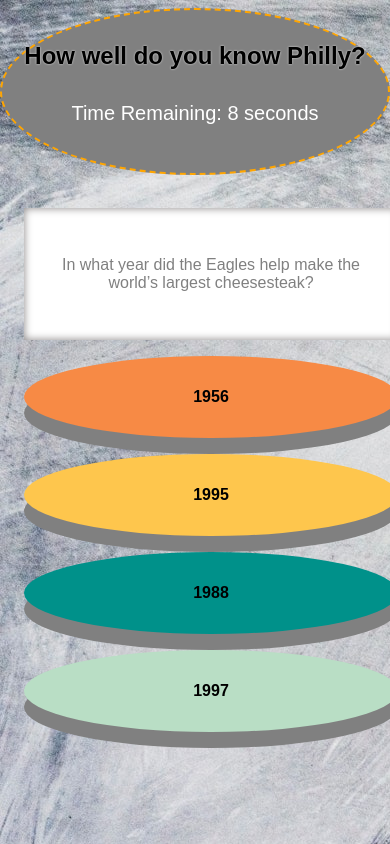
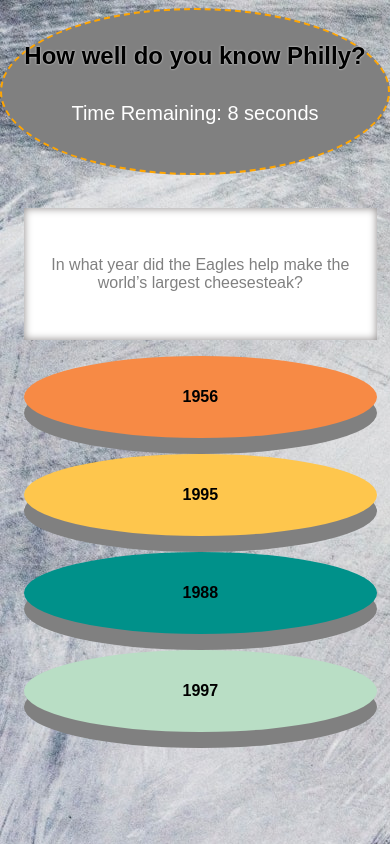
Before and after one commit to rdougherty31/TriviaGame, a plain HTML site: page index.html in a window 390 px wide. Both pictures are taken after a click on the button "Play Game!". Drawn offline with nearby package versions, Linux system fonts and the light colour scheme.

Commit message:
Margin Fix

```diff
--- a/assets/css/style.css
+++ b/assets/css/style.css
@@ -215,6 +215,12 @@ hr {
         width: 100%;
         font-size: 1rem;
     }
+    .playGame {
+        margin-right: 7%;
+    }
+    #result {
+        margin: 0 auto;
+    }
     #playAgain {
         width: 10rem;
         height: 6rem;
@@ -224,9 +230,20 @@ hr {
     }
 }
 @media (max-width: 500px) {
+    .playGame {
+        margin-right: 9%;
+    }
+}
+@media (max-width: 500px) {
+    .playGame {
+        margin-right: 10%;
+    }
     #playAgain {
         width: 7rem;
         height: 5.75rem;
+    }
+    #result {
+        margin: 0 auto;
     }
     .swal-text {
         font-size: 1rem;
```
